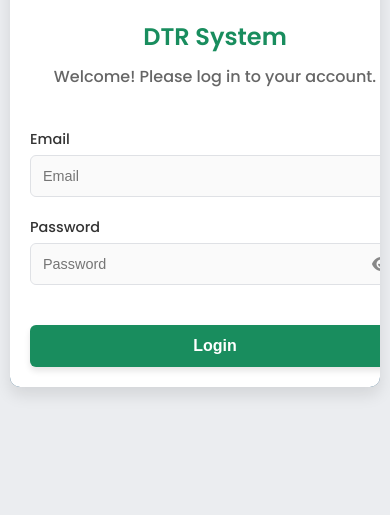
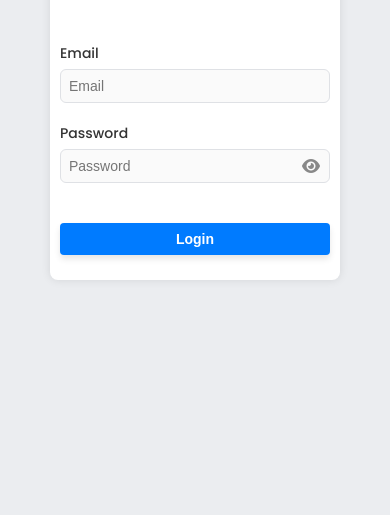
Before and after one commit to justinromera/dtr-form-system, a PHP site: page / in a window 390 px wide. Shown: the part 329-844 px from the top of the page. Run offline with PHP 8.4, Linux system fonts and the light colour scheme; data that the repository does not hold is empty.

Commit message:
responsive for mobile

```diff
--- a/index.php
+++ b/index.php
@@ -56,16 +56,91 @@ if (isset($_POST['login'])) {
     <link href="https://fonts.googleapis.com/css2?family=Poppins:wght@400;500;600&display=swap" rel="stylesheet">
     <link rel="stylesheet" href="style.css">
     <link rel="stylesheet" href="https://cdnjs.cloudflare.com/ajax/libs/font-awesome/6.0.0-beta3/css/all.min.css">
+    <style>
+        /* Add responsive styles */
+        .login-container {
+            width: 100%;
+            max-width: 400px;
+            margin: 20px auto;
+            padding: 20px;
+            box-shadow: 0 0 10px rgba(0, 0, 0, 0.1);
+            border-radius: 8px;
+            background-color: #fff;
+            box-sizing: border-box;
+        }
+
+        .login-header h1 {
+            font-size: 24px;
+        }
+
+        .login-header p {
+            font-size: 14px;
+        }
+
+        .form-group {
+            margin-bottom: 15px;
+        }
+
+        .form-group label {
+            font-size: 14px;
+        }
+
+        .form-group .input-group {
+            display: flex;
+            align-items: center;
+        }
+
+        .form-group .input-group input {
+            flex: 1;
+            padding: 10px;
+            font-size: 14px;
+            box-sizing: border-box;
+        }
+
+        .form-group .input-group .eye-icon {
+            margin-left: -30px;
+            cursor: pointer;
+        }
+
+        .form-group button {
+            width: 100%;
+            padding: 10px;
+            font-size: 16px;
+            background-color: #007bff;
+            color: #fff;
+            border: none;
+            border-radius: 4px;
+            cursor: pointer;
+        }
+
+        .form-group button:hover {
+            background-color: #0056b3;
+        }
+
+        .error-message {
+            font-size: 14px;
+        }
+
+        @media (max-width: 400px) {
+            .login-container {
+                padding: 10px;
+                margin: 50px;
+            }
+
+            .form-group .input-group input {
+                padding: 8px;
+            }
+
+            .form-group button {
+                padding: 8px;
+                font-size: 14px;
+            }
+        }
+    </style>
 </head>
 <body>
-    <div class="main-container">
-        <div class="image-section">
-            <img src="cpcpa.jpg" alt="Login Image">
-        </div>
-
     <div class="login-container">
         <div class="login-header">
-                <!-- <img src="logo-cpcpa-png.png" alt="DTR System Logo"> -->
             <h1>DTR System</h1>
             <p>Welcome! Please log in to your account.</p>
         </div>
@@ -88,11 +163,6 @@ if (isset($_POST['login'])) {
             </div>
             <p style="color: red;" class="error-message"><?php echo htmlspecialchars($loginError); ?></p>
         </form>
-            <!-- <div class="login-footer">
-                <p>Don't have an account? <a href="signup.php">Signup here</a></p>
-                <p><a href="../forgot_password.php" id="forgotPasswordLink">Forgot your password?</a></p>
-            </div> -->
-        </div>
     </div>
 
     <script>
```
Lines whose indentation alone changed are shown as unchanged.
